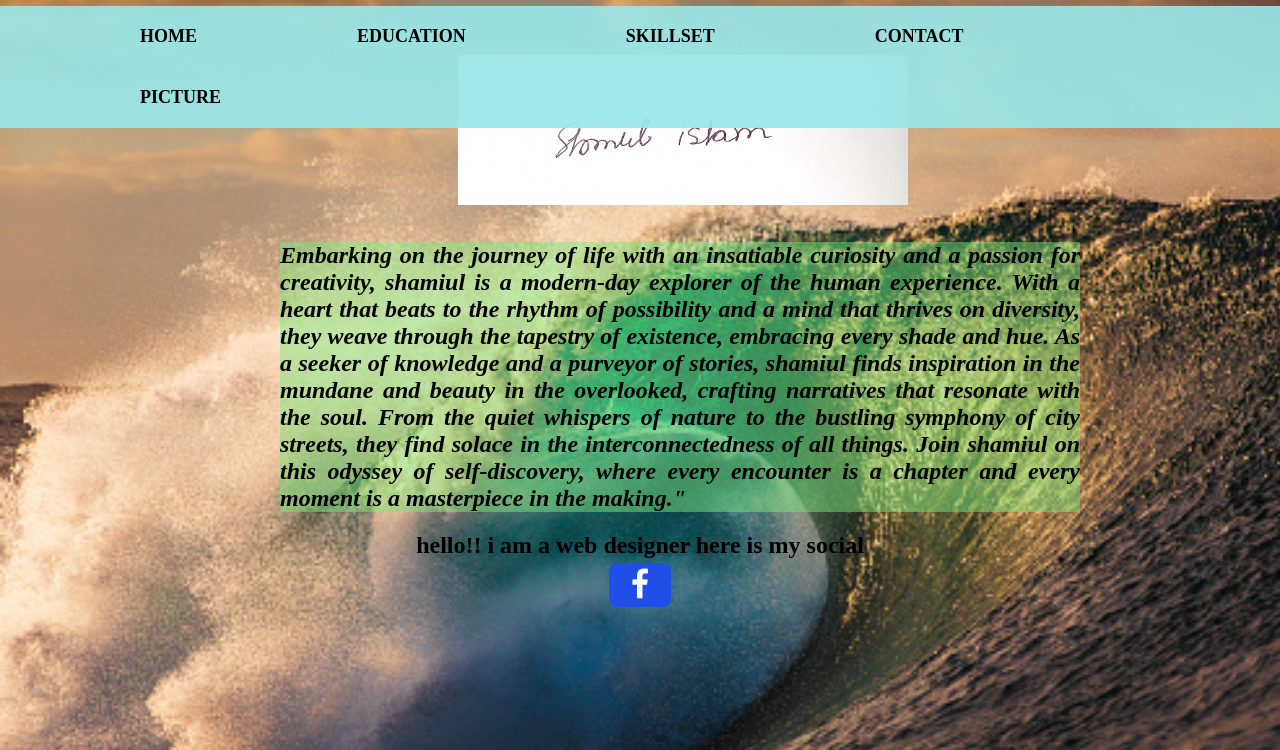
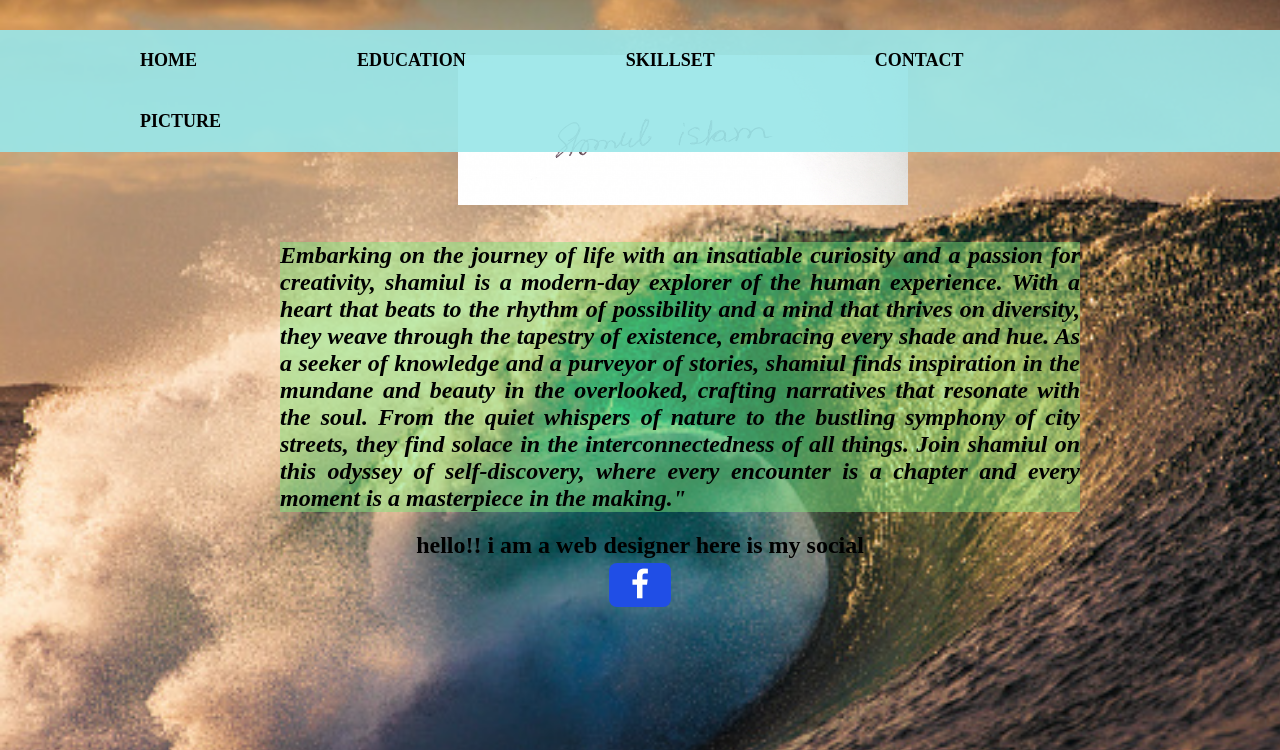
Before and after one commit to MDSHAMIULISLAMSHIFAT9/myportfolio.github.io, a plain HTML site: page index.html in a window 1280 px wide. Shown: the part 50-800 px from the top of the page. Drawn offline with Linux system fonts and the light colour scheme; a web font is replaced by a local one.

Commit message:
Update style.css

```diff
--- a/style.css
+++ b/style.css
@@ -17,7 +17,7 @@ text-shadow: 2px 2px 5px rgb(235, 148, 67);
 nav{
   position:fixed;
   z-index: 5;
-  top: 7%;
+  top: 10%;
   left: 0%;
 }
 .nav-bar ul{
```
